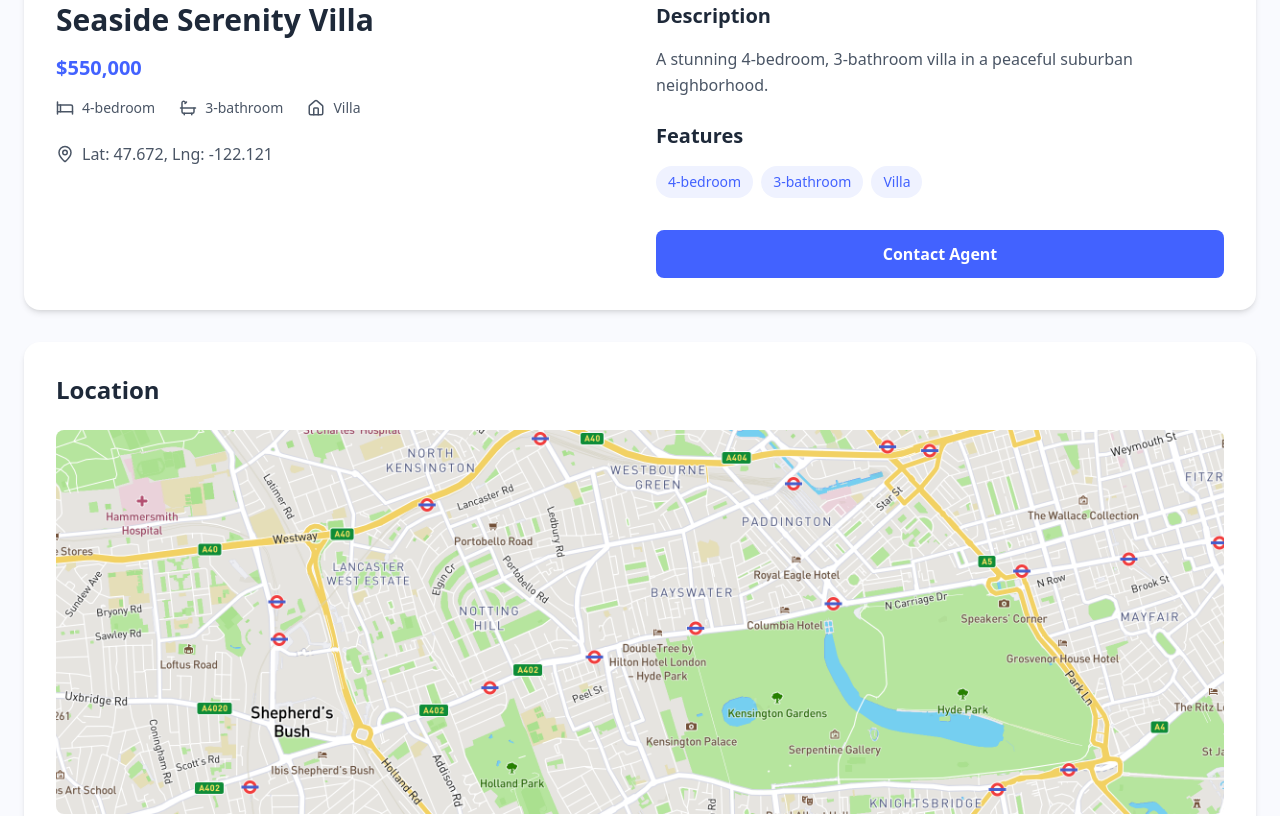
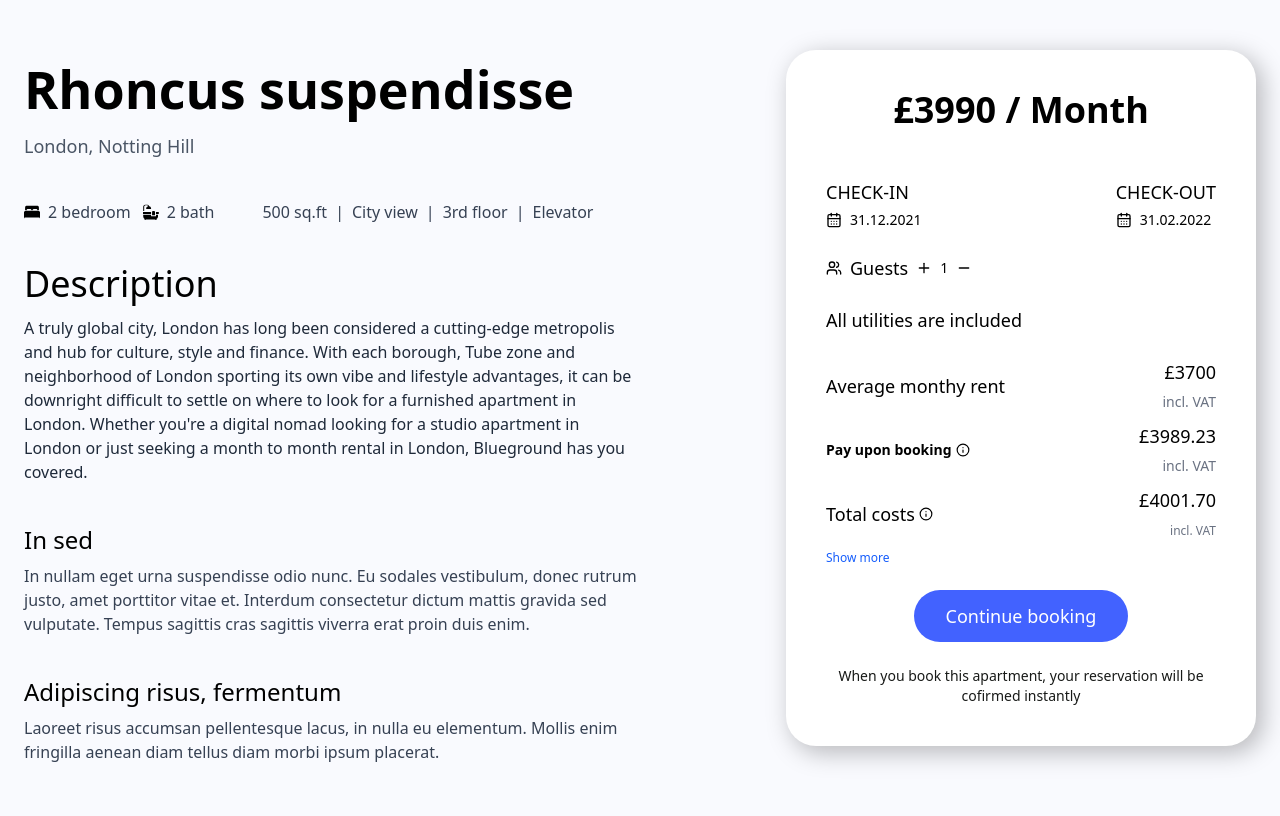
Before and after one commit to TamimOp/Homiq, a Next.js app: page /property/1 in a window 1280 px wide. Shown: the part 640-1456 px from the top of the page. Built offline with nearby package versions, Linux system fonts and the light colour scheme.

Commit message:
add BookingSection component to PropertyDetails page for enhanced booking functionality

```diff
--- a/app/property/[id]/page.tsx
+++ b/app/property/[id]/page.tsx
@@ -3,8 +3,9 @@
 import { useParams } from "next/navigation";
 import { properties } from "@/data/properties";
 import Image from "next/image";
-import { ArrowLeft, MapPin, Bed, Bath, Home } from "lucide-react";
+import { ArrowLeft } from "lucide-react";
 import Link from "next/link";
+import BookingSection from "@/components/BookingSection";
 
 export default function PropertyDetails() {
   const { id } = useParams();
@@ -43,8 +44,8 @@ export default function PropertyDetails() {
         </div>
       </div>
 
+      {/* Component 1: Gallery */}
       <div className="max-w-7xl mx-auto px-6 py-8">
-        {/* Component 1: Gallery */}
         <div className="mb-8">
           <div className="flex gap-4 h-96">
             {/* Left: Main Image */}
@@ -94,78 +95,19 @@ export default function PropertyDetails() {
             </div>
           </div>
         </div>
+      </div>
 
-        {/* Component 2: Information Section */}
-        <div className="bg-white rounded-2xl shadow-md p-8 mb-8">
-          <div className="grid grid-cols-1 lg:grid-cols-2 gap-8">
-            {/* Left Column */}
-            <div>
-              <h1 className="text-3xl font-bold text-gray-800 mb-4">
-                {property.title}
-              </h1>
-              <p className="text-xl font-semibold text-[#4262FF] mb-4">
-                {property.price}
-              </p>
+      {/* Component 2: Information Section */}
+      <div className="max-w-7xl mx-auto px-6">
+        <BookingSection />
+      </div>
 
-              {/* Property Features */}
-              <div className="flex items-center gap-6 mb-6">
-                {property.tags.map((tag, index) => (
-                  <div
-                    key={index}
-                    className="flex items-center gap-2 text-gray-600"
-                  >
-                    {tag.includes("bedroom") && <Bed size={18} />}
-                    {tag.includes("bathroom") && <Bath size={18} />}
-                    {!tag.includes("bedroom") && !tag.includes("bathroom") && (
-                      <Home size={18} />
-                    )}
-                    <span className="text-sm font-medium">{tag}</span>
-                  </div>
-                ))}
-              </div>
-
-              <div className="flex items-center gap-2 text-gray-600 mb-6">
-                <MapPin size={18} />
-                <span>
-                  Lat: {property.location[0]}, Lng: {property.location[1]}
-                </span>
-              </div>
-            </div>
-
-            {/* Right Column */}
-            <div>
-              <h3 className="text-xl font-semibold text-gray-800 mb-4">
-                Description
-              </h3>
-              <p className="text-gray-600 leading-relaxed mb-6">
-                {property.description}
-              </p>
-
-              <h3 className="text-xl font-semibold text-gray-800 mb-4">
-                Features
-              </h3>
-              <div className="flex flex-wrap gap-2">
-                {property.tags.map((tag, index) => (
-                  <span
-                    key={index}
-                    className="px-3 py-1.5 bg-[#EFF2FF] text-[#4262FF] text-sm font-medium rounded-full"
-                  >
-                    {tag}
-                  </span>
-                ))}
-              </div>
-
-              {/* Contact Button */}
-              <button className="w-full mt-8 bg-[#4262FF] text-white font-semibold py-3 px-6 rounded-lg hover:bg-[#3651E6] transition-colors">
-                Contact Agent
-              </button>
-            </div>
-          </div>
-        </div>
-
-        {/* Component 3: Location */}
-        <div className="bg-white rounded-2xl shadow-md p-8">
-          <h2 className="text-2xl font-bold text-gray-800 mb-6">Location</h2>
+      {/* Component 3: Location */}
+      <div className="max-w-7xl mx-auto px-6 py-14">
+        <div className="rounded-2xl">
+          <h2 className="text-5xl text-center font-bold text-gray-800 mb-20">
+            Location
+          </h2>
           <div className="relative w-full h-96 rounded-lg overflow-hidden">
             <Image
               src="/assets/map3.png"
--- /dev/null
+++ b/components/BookingSection.tsx
@@ -0,0 +1,186 @@
+"use client";
+
+import { useState } from "react";
+import { CalendarDays, Users, Info, Plus, Minus } from "lucide-react";
+import Image from "next/image";
+
+export default function BookingSection() {
+  const [guests, setGuests] = useState(1);
+
+  return (
+    <div className="flex justify-between items-start gap-10 py-12 min-h-screen">
+      {/* LEFT: Details */}
+      <div className="w-1/2 space-y-10">
+        <div>
+          <h1 className="text-[52px] font-semibold">Rhoncus suspendisse</h1>
+          <p className="text-gray-600 mt-1 text-lg">London, Notting Hill</p>
+        </div>
+
+        <div className="flex text-base text-gray-700 items-center">
+          {/* Left side - Bed and Bath */}
+          <div className="flex items-center gap-3">
+            <div className="flex items-center gap-2">
+              <Image src="/assets/bed.svg" alt="Bed" width={16} height={16} />
+              <span>2 bedroom</span>
+            </div>
+            <div className="flex items-center gap-2">
+              <Image src="/assets/bath.svg" alt="Bath" width={16} height={16} />
+              <span>2 bath</span>
+            </div>
+          </div>
+
+          {/* Right side - Other details */}
+          <div className="flex items-center gap-2 ml-12">
+            <span>500 sq.ft</span>
+            <span>|</span>
+            <span>City view</span>
+            <span>|</span>
+            <span>3rd floor</span>
+            <span>|</span>
+            <span>Elevator</span>
+          </div>
+        </div>
+
+        <div className="space-y-3">
+          <h2 className="text-4xl font-medium">Description</h2>
+          <p className="text-gray-800">
+            A truly global city, London has long been considered a cutting-edge
+            metropolis and hub for culture, style and finance. With each
+            borough, Tube zone and neighborhood of London sporting its own vibe
+            and lifestyle advantages, it can be downright difficult to settle on
+            where to look for a furnished apartment in London. Whether
+            you&apos;re a digital nomad looking for a studio apartment in London
+            or just seeking a month to month rental in London, Blueground has
+            you covered.
+          </p>
+        </div>
+
+        <div className="space-y-2">
+          <h2 className="text-2xl font-medium">In sed</h2>
+          <p className="text-gray-700">
+            In nullam eget urna suspendisse odio nunc. Eu sodales vestibulum,
+            donec rutrum justo, amet porttitor vitae et. Interdum consectetur
+            dictum mattis gravida sed vulputate. Tempus sagittis cras sagittis
+            viverra erat proin duis enim.
+          </p>
+        </div>
+
+        <div className="space-y-2">
+          <h2 className="text-2xl font-medium">Adipiscing risus, fermentum</h2>
+          <p className="text-gray-700">
+            Laoreet risus accumsan pellentesque lacus, in nulla eu elementum.
+            Mollis enim fringilla aenean diam tellus diam morbi ipsum placerat.
+          </p>
+        </div>
+      </div>
+
+      {/* RIGHT: Booking Card */}
+      <div
+        className="w-[470px] bg-white text-sm flex flex-col"
+        style={{
+          display: "flex",
+          padding: "40px",
+          flexDirection: "column",
+          alignItems: "flex-start",
+          gap: "24px",
+          borderRadius: "30px",
+          background: "#FFF",
+          boxShadow: "6px 6px 25px 1px rgba(0, 0, 0, 0.26)",
+        }}
+      >
+        <h3 className="text-4xl font-bold w-full text-center mb-6">
+          £3990 / Month
+        </h3>
+
+        {/* Dates */}
+        <div className="flex justify-between w-full">
+          <div>
+            <p className="text-lg text-black mb-1">CHECK-IN</p>
+            <div className="flex items-center gap-2">
+              <CalendarDays size={16} className="text-black" />
+              <span>31.12.2021</span>
+            </div>
+          </div>
+          <div>
+            <p className="text-lg text-black mb-1">CHECK-OUT</p>
+            <div className="flex items-center gap-2">
+              <CalendarDays size={16} className="text-black" />
+              <span>31.02.2022</span>
+            </div>
+          </div>
+        </div>
+
+        {/* Guests */}
+        <div className="flex items-center gap-2 w-full">
+          <Users size={16} />
+          <span className="text-lg">Guests</span>
+          <Plus
+            size={16}
+            onClick={() => setGuests((g) => g + 1)}
+            className="cursor-pointer"
+          />
+          <span className="font-medium">{guests}</span>
+          <Minus
+            size={16}
+            onClick={() => setGuests((g) => Math.max(1, g - 1))}
+            className="cursor-pointer"
+          />
+        </div>
+
+        <div className="w-full">
+          <p className="text-black text-lg text-left">
+            All utilities are included
+          </p>
+        </div>
+
+        {/* Cost Breakdown */}
+        <div className="space-y-2 text-black w-full">
+          <div className="flex justify-between items-center">
+            <span className="text-lg">Average monthy rent</span>
+            <span className="text-right text-lg">
+              £3700
+              <br />
+              <span className="text-sm text-gray-500">incl. VAT</span>
+            </span>
+          </div>
+
+          <div className="flex justify-between items-center">
+            <span className="flex items-center gap-1 font-bold">
+              Pay upon booking <Info size={14} className="text-black" />
+            </span>
+            <span className="text-right text-lg font-medium">
+              £3989.23
+              <br />
+              <span className="text-sm text-gray-500">incl. VAT</span>
+            </span>
+          </div>
+
+          <div className="flex justify-between items-center">
+            <span className="flex text-lg items-center gap-1">
+              Total costs <Info size={14} className="text-black" />
+            </span>
+            <span className="text-right text-lg">
+              £4001.70
+              <br />
+              <span className="text-xs text-gray-500">incl. VAT</span>
+            </span>
+          </div>
+
+          <p className="text-blue-600 text-xs cursor-pointer mt-1">Show more</p>
+        </div>
+
+        {/* CTA */}
+        <div className="w-full flex justify-center">
+          <button className="px-8 py-3 bg-[#4262FF] text-white font-medium rounded-full text-lg hover:bg-[#2e4bdd] transition">
+            Continue booking
+          </button>
+        </div>
+
+        <p className="text-center text-sm text-[#181A18] w-full">
+          When you book this apartment, your reservation will be cofirmed
+          instantly
+        </p>
+      </div>
+    </div>
+  );
+}
```
